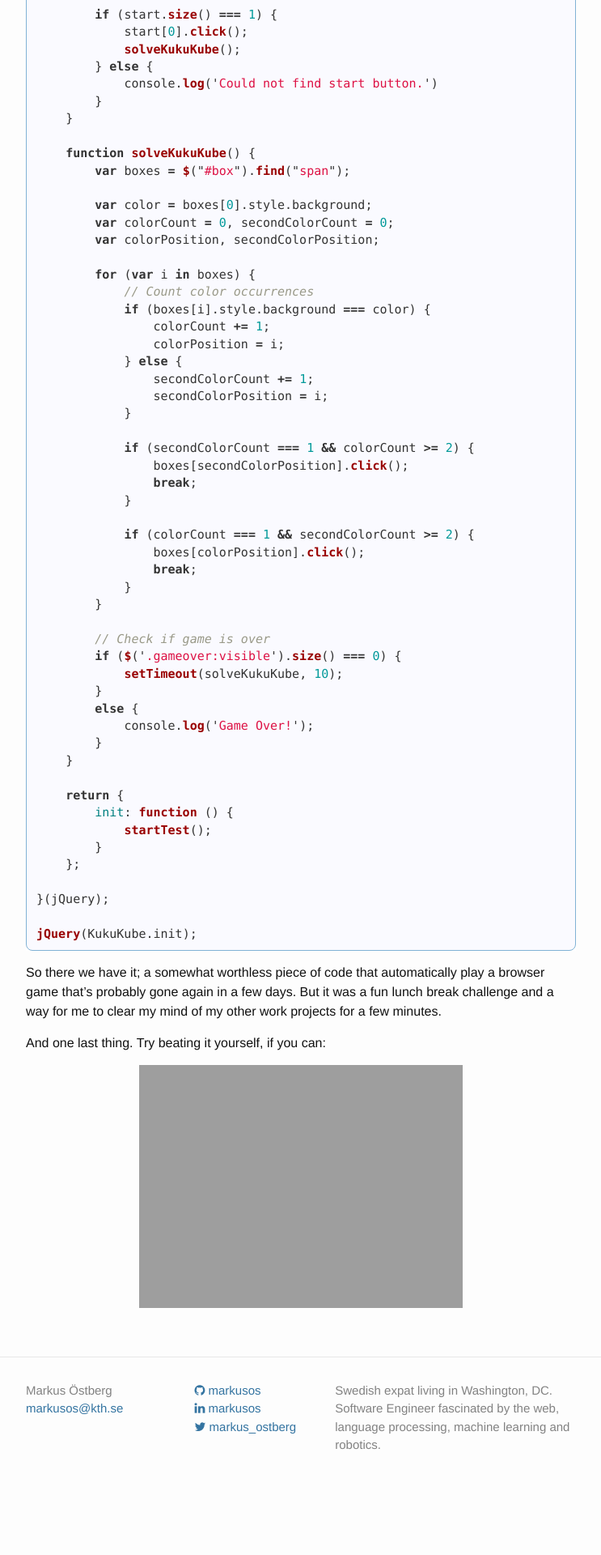
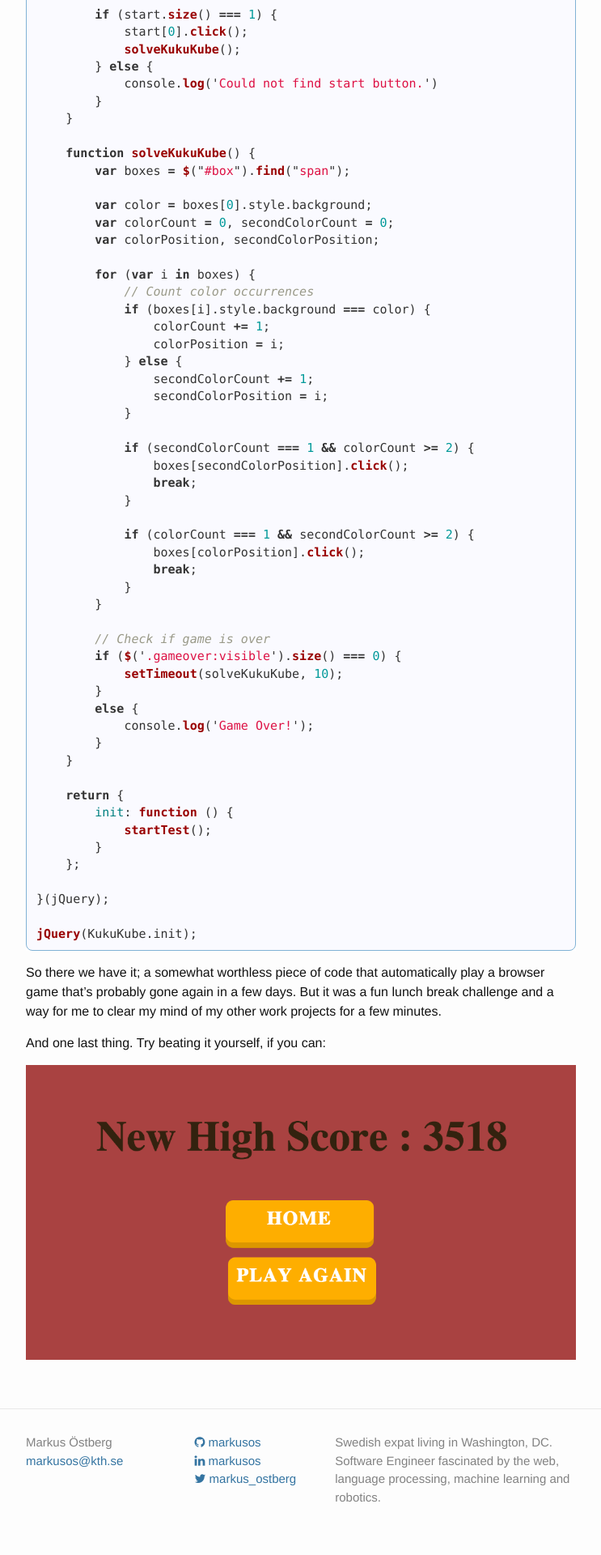
Before and after one commit to markusos/markusos.github.io, a Jekyll site: the page built from _posts/2015-04-10-automatically-solve-kuku-kube-with-javascript.markdown, in a window 1280 px wide. Shown: the part 2763-4683 px from the top of the page at 81% size, without its empty margins (268-1011 px from the left). Built offline with Jekyll 4.4.1, drawn with Linux system fonts in a browser that asks for light colours; nearby versions of some CDN libraries; comment, search, counter and statistics services are not loaded; before the commit the page ends 4619 px from its top, so only the background shows below that.

Commit message:
Fix broken image link

```diff
--- a/_posts/2015-04-10-automatically-solve-kuku-kube-with-javascript.markdown
+++ b/_posts/2015-04-10-automatically-solve-kuku-kube-with-javascript.markdown
@@ -109,4 +109,4 @@ So there we have it; a somewhat worthless piece of code that automatically play
 
 And one last thing. Try beating it yourself, if you can:
 
-![Kuku-Kube HighScore]({{ site.url }}assets/KukuKubeHighScore){: .center-image }
+![Kuku-Kube HighScore]({{ site.url }}assets/KukuKubeHighScore.png){: .center-image }
```
